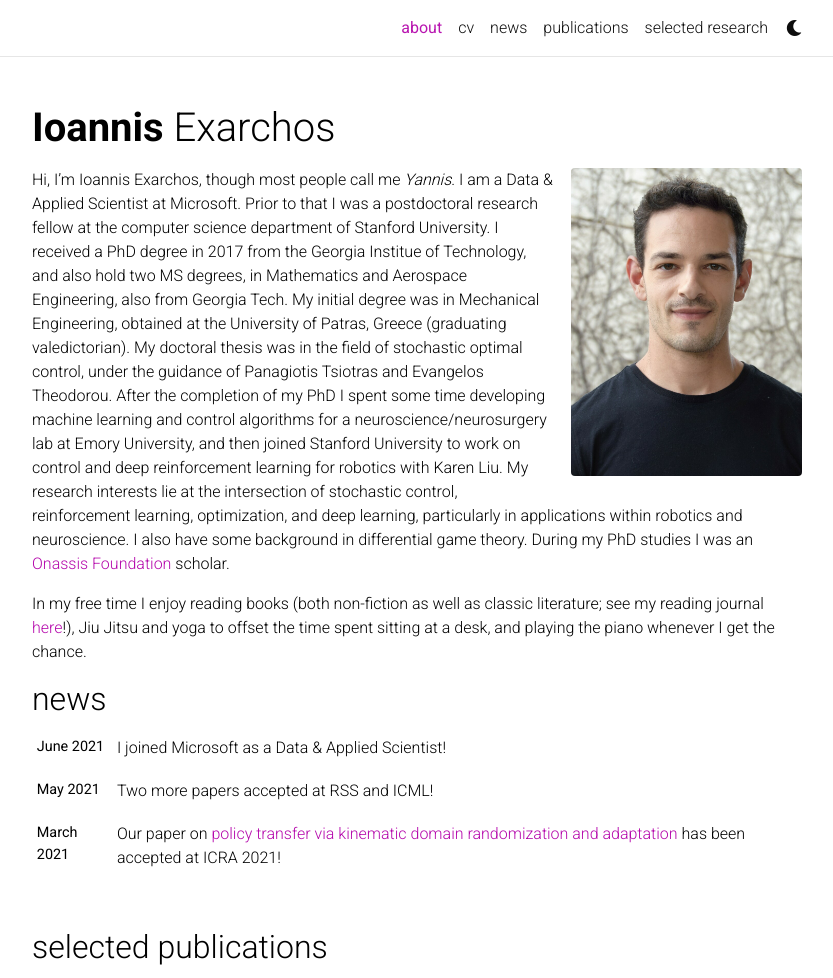
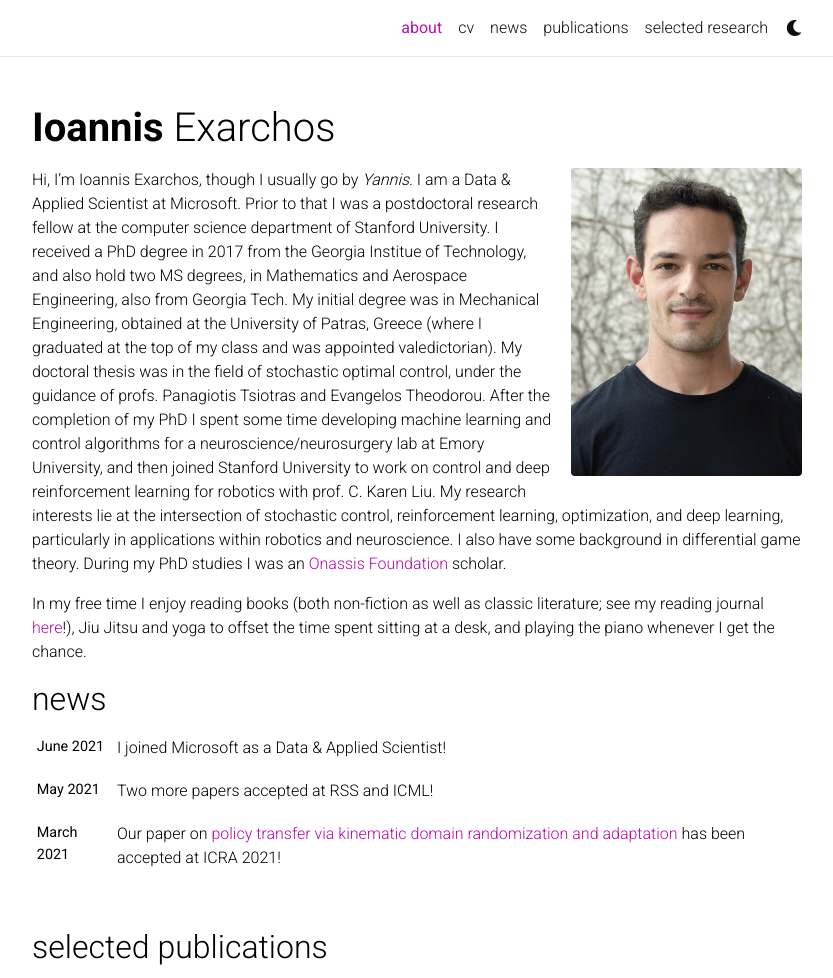
Before and after one commit to iexarchos/iexarchos.github.io, a Jekyll site: the page built from _pages/about.md, in a window 1280 px wide and 1268 px high, cut to the strip 0-978 px from the top of the window. Shown: the whole strip, without its empty margins (223-1056 px from the left). Built offline with Jekyll 4.4.1, drawn with Linux system fonts in a browser that asks for light colours; full-size pictures stand in for the smaller copies a plugin makes; comment, search, counter and statistics services are not loaded; a style sheet for code colours, icons or effects is not loaded.

Commit message:
Update about.md

```diff
--- a/_pages/about.md
+++ b/_pages/about.md
@@ -16,7 +16,7 @@ news: true  # includes a list of news items
 selected_papers: true # includes a list of papers marked as "selected={true}"
 social: true  # includes social icons at the bottom of the page
 ---
-Hi, I'm Ioannis Exarchos, though most people call me *Yannis*.
-I am a Data & Applied Scientist at Microsoft. Prior to that I was a postdoctoral research fellow at the computer science department of Stanford University. I received a PhD degree in 2017 from the Georgia Institue of Technology, and also hold two MS degrees, in Mathematics and Aerospace Engineering, also from Georgia Tech. My initial degree was in Mechanical Engineering, obtained at the University of Patras, Greece (graduating valedictorian). My doctoral thesis was in the field of stochastic optimal control, under the guidance of Panagiotis Tsiotras and Evangelos Theodorou. After the completion of my PhD I spent some time developing machine learning and control algorithms for a neuroscience/neurosurgery lab at Emory University, and then joined Stanford University to work on control and deep reinforcement learning for robotics with Karen Liu. My research interests lie at the intersection of stochastic control, reinforcement learning, optimization, and deep learning, particularly in applications within robotics and neuroscience. I also have some background in differential game theory. During my PhD studies I was an [Onassis Foundation](https://www.onassis.org/) scholar.
+Hi, I'm Ioannis Exarchos, though I usually go by *Yannis*.
+I am a Data & Applied Scientist at Microsoft. Prior to that I was a postdoctoral research fellow at the computer science department of Stanford University. I received a PhD degree in 2017 from the Georgia Institue of Technology, and also hold two MS degrees, in Mathematics and Aerospace Engineering, also from Georgia Tech. My initial degree was in Mechanical Engineering, obtained at the University of Patras, Greece (where I graduated at the top of my class and was appointed valedictorian). My doctoral thesis was in the field of stochastic optimal control, under the guidance of profs. Panagiotis Tsiotras and Evangelos Theodorou. After the completion of my PhD I spent some time developing machine learning and control algorithms for a neuroscience/neurosurgery lab at Emory University, and then joined Stanford University to work on control and deep reinforcement learning for robotics with prof. C. Karen Liu. My research interests lie at the intersection of stochastic control, reinforcement learning, optimization, and deep learning, particularly in applications within robotics and neuroscience. I also have some background in differential game theory. During my PhD studies I was an [Onassis Foundation](https://www.onassis.org/) scholar.
 
 In my free time I enjoy reading books (both non-fiction as well as classic literature; see my reading journal [here](https://www.goodreads.com/user/show/66041354-yannis/)!), Jiu Jitsu and yoga to offset the time spent sitting at a desk, and playing the piano whenever I get the chance.
```
